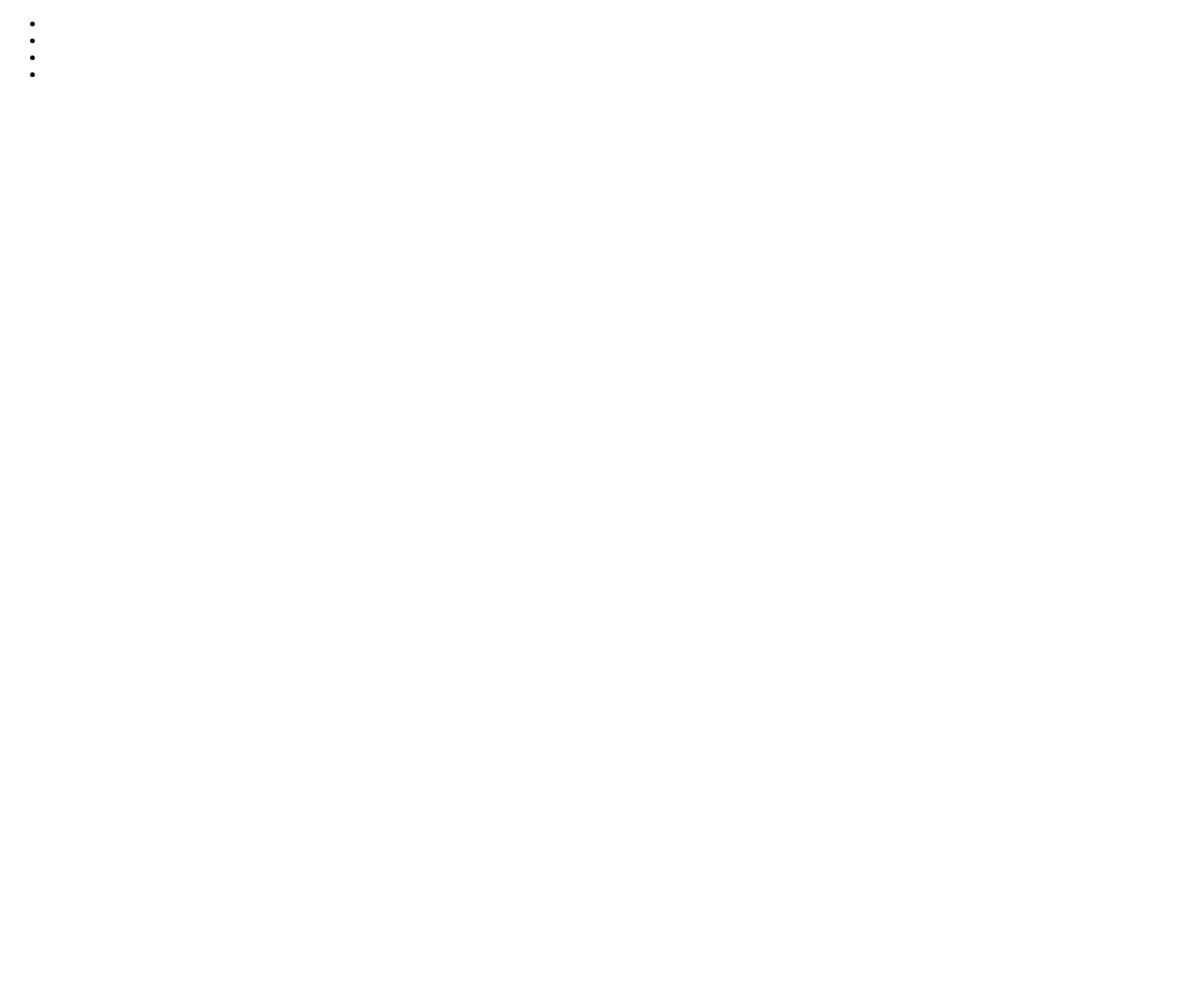
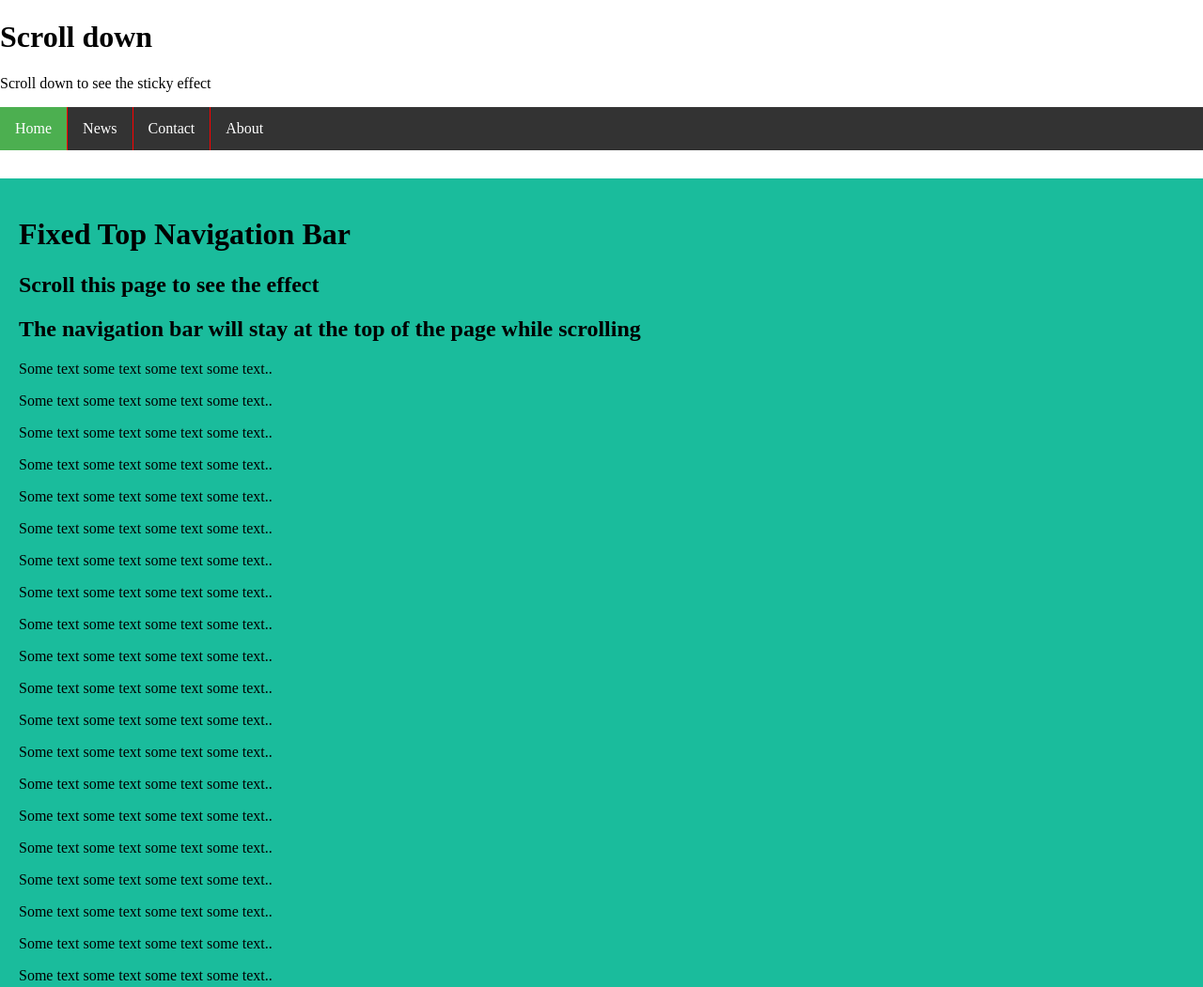
Before and after one commit to DinhIT98/Front-end, a plain HTML site: page Horizontal_navbar/index.html in a window 1280 px wide. Shown: the top 1051 px of the page at 94% size. Before the commit the page ends 800 px from the top, so only its background shows below. Drawn offline with Linux system fonts and the light colour scheme.

Commit message:
nav have position sticky

```diff
--- a/Horizontal_navbar/index.html
+++ b/Horizontal_navbar/index.html
@@ -3,14 +3,45 @@
 <head>
     <meta charset="UTF-8">
     <meta name="viewport" content="width=device-width, initial-scale=1.0">
+    <link rel="stylesheet" href="style.css">
     <title>Horizontal navigation</title>
 </head>
 <body>
+    <div class="header">
+        <h1>Scroll down</h1>
+        <p>Scroll down to see the sticky effect</p>
+    </div>
     <ul>
-        <li></li>
-        <li></li>
-        <li></li>
-        <li></li>
+        <li> <a href="#Home" class="active">Home</a></li>
+        <li> <a href="#News">News</a></li>
+        <li> <a href="#Contact">Contact</a></li>
+        <li> <a href="#About">About</a></li>
     </ul>
+    <div style="padding:20px;margin-top:30px;background-color:#1abc9c;height:1500px;">
+        <h1>Fixed Top Navigation Bar</h1>
+        <h2>Scroll this page to see the effect</h2>
+        <h2>The navigation bar will stay at the top of the page while scrolling</h2>
+
+        <p>Some text some text some text some text..</p>
+        <p>Some text some text some text some text..</p>
+        <p>Some text some text some text some text..</p>
+        <p>Some text some text some text some text..</p>
+        <p>Some text some text some text some text..</p>
+        <p>Some text some text some text some text..</p>
+        <p>Some text some text some text some text..</p>
+        <p>Some text some text some text some text..</p>
+        <p>Some text some text some text some text..</p>
+        <p>Some text some text some text some text..</p>
+        <p>Some text some text some text some text..</p>
+        <p>Some text some text some text some text..</p>
+        <p>Some text some text some text some text..</p>
+        <p>Some text some text some text some text..</p>
+        <p>Some text some text some text some text..</p>
+        <p>Some text some text some text some text..</p>
+        <p>Some text some text some text some text..</p>
+        <p>Some text some text some text some text..</p>
+        <p>Some text some text some text some text..</p>
+        <p>Some text some text some text some text..</p>
+      </div>
 </body>
 </html>
--- /dev/null
+++ b/Horizontal_navbar/style.css
@@ -0,0 +1,38 @@
+body{
+    margin:0;
+}
+ul{
+    list-style-type: none;
+    margin:0;
+    padding: 0;
+    background-color: #333;
+    overflow: hidden;
+    position:sticky;
+    top:0;
+
+}
+li{
+    float: left;
+    border-right: 1px solid red;
+}
+li:last-child{
+    border-right:none;
+}
+li a{
+    display: block;
+    text-decoration: none;
+    color: white;
+    padding: 14px 16px;
+    text-align: center;
+}
+a:hover:not(.active){
+    background-color: #111;
+}
+.active{
+    background-color: #4CAF50;
+}
+@media screen and (max-width:600px){
+    li{
+        float: none;
+    }
+}
```
